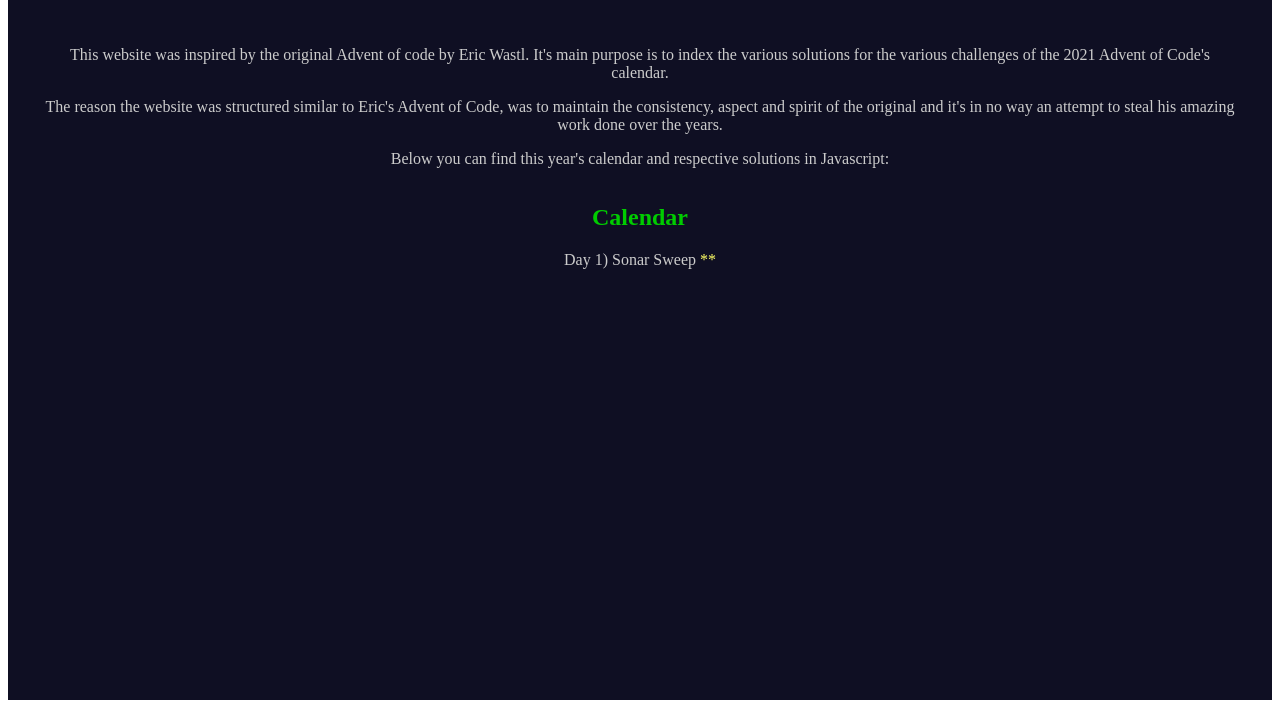
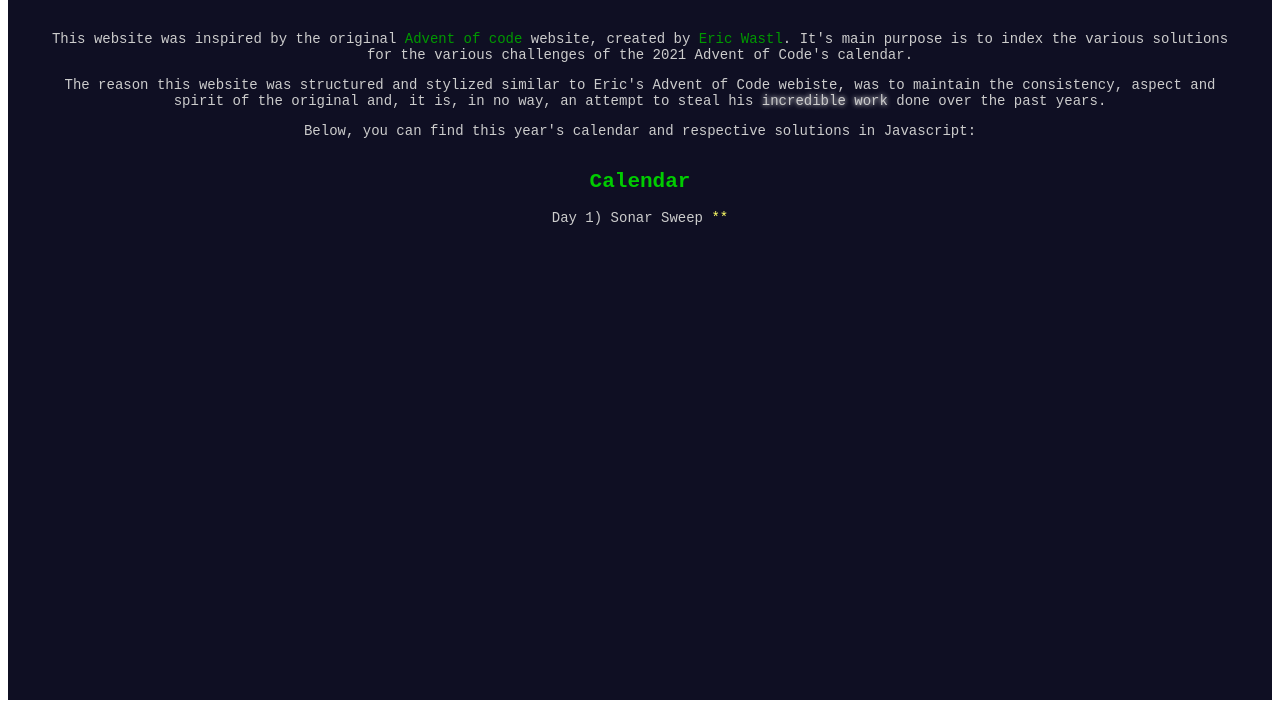
Before and after one commit to brunopatricio3/adventofcode, a React app: page / in a window 1280 px wide. Shown: the part 108-816 px from the top of the page. Built offline with nearby package versions, Linux system fonts and the light colour scheme.

Commit message:
Updated copy on home screen

```diff
--- a/src/components/Home/index.js
+++ b/src/components/Home/index.js
@@ -5,13 +5,13 @@
     <>
       <div>
         <p>
-          This website was inspired by the original <a>Advent of code</a> by Eric Wastl. It's main purpose is to index the various solutions for the various challenges of the 2021 Advent of Code's calendar.
+          This website was inspired by the original <a target="_blank" href="https://adventofcode.com/" className="link">Advent of code</a> website, created by  <a target="_blank" href="https://adventofcode.com/2021/about" className="link">Eric Wastl</a>. It's main purpose is to index the various solutions for the various challenges of the 2021 Advent of Code's calendar.
         </p>
         <p>
-          The reason the website was structured similar to Eric's Advent of Code, was to maintain the consistency, aspect and spirit of the original and it's in no way an attempt to steal his amazing work done over the years.
+          The reason this website was structured and stylized similar to Eric's Advent of Code webiste, was to maintain the consistency, aspect and spirit of the original and, it is, in no way, an attempt to steal his <span className="text-highlight">incredible work</span> done over the past years.
         </p>
         <p>
-          Below you can find this year's calendar and respective solutions in Javascript:
+          Below, you can find this year's calendar and respective solutions in Javascript:
         </p>
       </div>
       <div className="calendar">
--- a/src/styles/main.scss
+++ b/src/styles/main.scss
@@ -32,6 +32,41 @@
   color: $cl-title-hover;
 }
 
+.link{
+  color: $cl-title;
+  text-decoration: none;
+  cursor: pointer;
+}
+
+.link:hover{
+  color: $cl-title-hover;
+}
+
+.title{
+  color: $cl-title;
+}
+
+.text{
+  color: $cl-text;
+}
+
+.award-gold{
+  color: $cl-gold;
+}
+
+.award-silver{
+  color: $cl-silver;
+}
+
+.text-highlight{
+  text-shadow: 0 0 5px #ffffff;
+}
+
+body{
+  font-family: "Source Code Pro", monospace;
+  font-size: 14px;
+}
+
 h1{
   text-decoration: none;
   color: $cl-main-header;
@@ -56,21 +91,6 @@
   color: $cl-text;
 }
 
-.title{
-  color: $cl-title;
-}
-
-.text{
-  color: $cl-text;
-}
-
-.award-gold{
-  color: $cl-gold;
-}
-
-.award-silver{
-  color: $cl-silver;
-}
 
 @media (prefers-reduced-motion: no-preference) {
   .App-logo {
```
